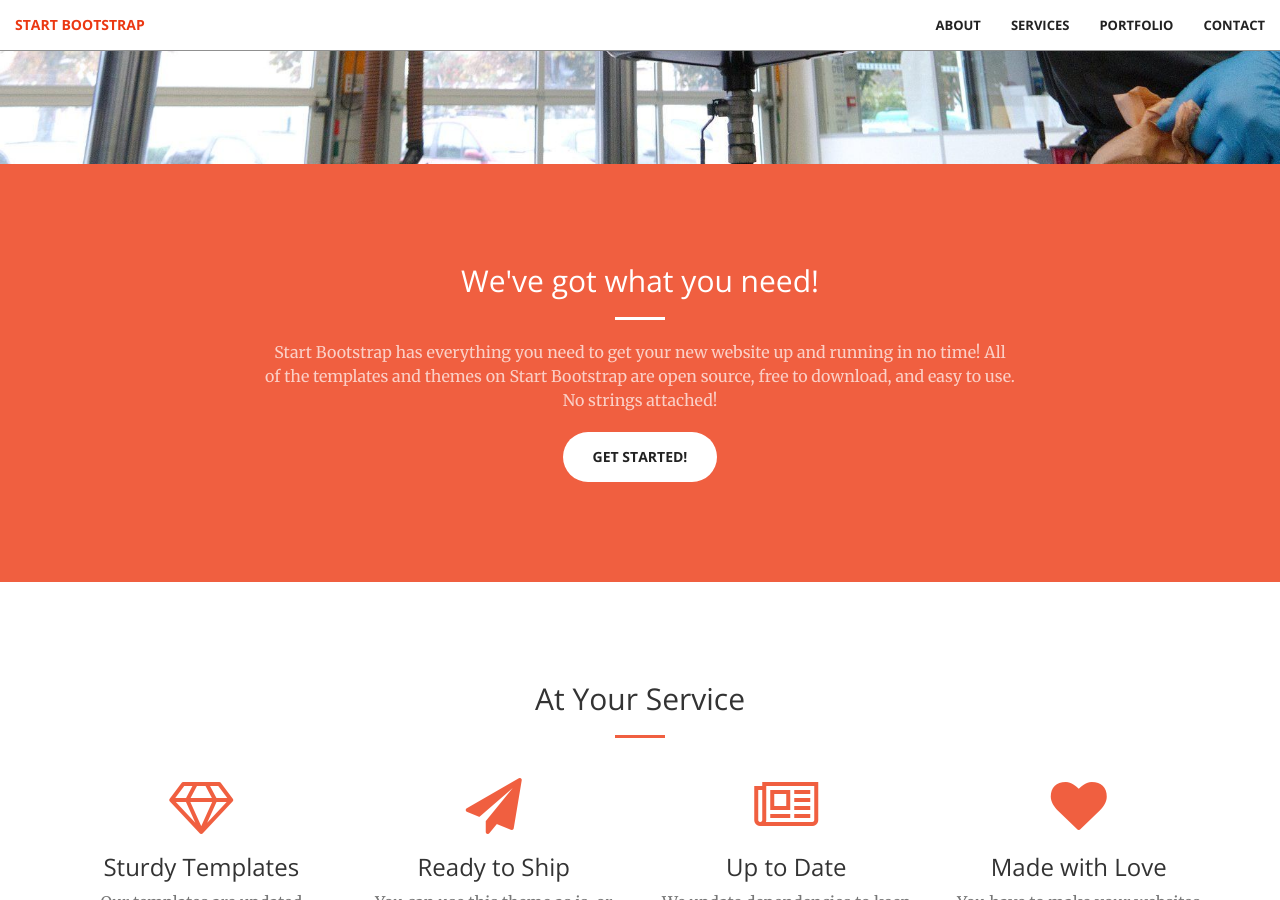
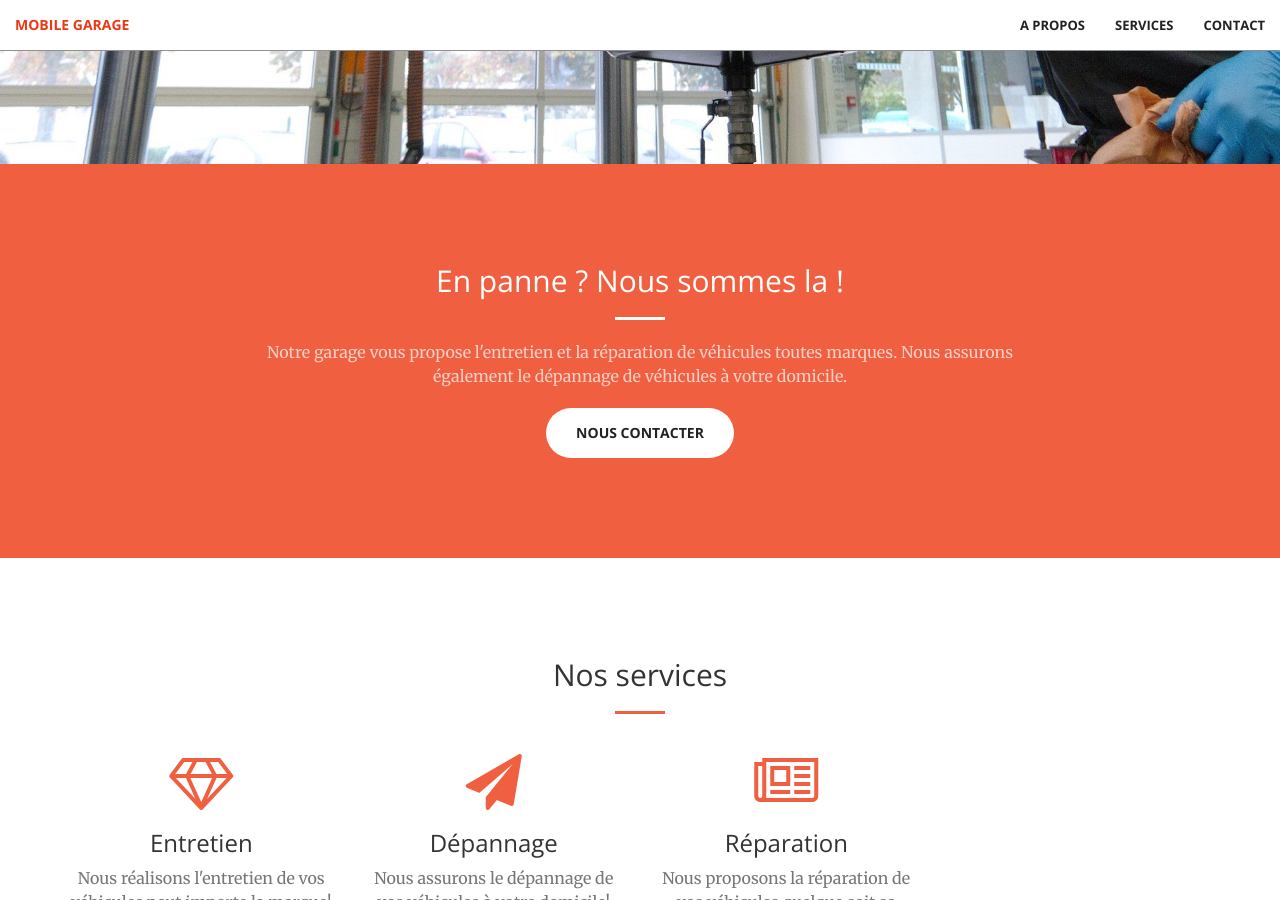
Before and after one commit to Z1kx/Z1kx.github.io, a Jekyll site: the page built from index.html, in a window 1280 px wide and 900 px high, scrolled down 736 px. Built offline with Jekyll 4.4.1, drawn with Linux system fonts in a browser that asks for light colours; some of the changed text lies outside the part shown.

Commit message:
Contenu de la page principale

```diff
--- a/_includes/call-to-action.html
+++ b/_includes/call-to-action.html
@@ -2,10 +2,10 @@
     <div class="container">
         <div class="row">
             <div class="col-lg-8 col-lg-offset-2 text-center">
-                <h2 class="section-heading">We've got what you need!</h2>
+                <h2 class="section-heading">En panne ? Nous sommes la !</h2>
                 <hr class="light">
-                <p class="text-faded">Start Bootstrap has everything you need to get your new website up and running in no time! All of the templates and themes on Start Bootstrap are open source, free to download, and easy to use. No strings attached!</p>
-                <a href="#" class="btn btn-default btn-xl">Get Started!</a>
+                <p class="text-faded">Notre garage vous propose l'entretien et la réparation de véhicules toutes marques. Nous assurons également le dépannage de véhicules à votre domicile.</p>
+                <a href="#" class="btn btn-default btn-xl">Nous contacter</a>
             </div>
         </div>
     </div>
--- a/_includes/head.html
+++ b/_includes/head.html
@@ -6,7 +6,7 @@
     <meta name="description" content="">
     <meta name="author" content="">
 
-    <title>Creative - Start Bootstrap Theme</title>
+    <title>MOBILE GARAGE</title>
 
     <!-- Bootstrap Core CSS -->
     <link rel="stylesheet" href="css/bootstrap.min.css" type="text/css">
--- a/_includes/header.html
+++ b/_includes/header.html
@@ -1,10 +1,10 @@
 <header>
     <div class="header-content">
         <div class="header-content-inner">
-            <h1>Your Favorite Source of Free Bootstrap Themes</h1>
+            <h1>MOBILE GARAGE</h1>
             <hr>
-            <p>Start Bootstrap can help you build better websites using the Bootstrap CSS framework! Just download your template and start going, no strings attached!</p>
-            <a href="#about" class="btn btn-primary btn-xl page-scroll">Find Out More</a>
+            <p>Notre garage vous propose l'entretien et la réparation de véhicules toutes marques. Nous assurons également le dépannage de véhicules à votre domicile.</p>
+            <a href="#about" class="btn btn-primary btn-xl page-scroll">Découvrez en plus</a>
         </div>
     </div>
 </header>
--- a/_includes/nav.html
+++ b/_includes/nav.html
@@ -8,20 +8,17 @@
                 <span class="icon-bar"></span>
                 <span class="icon-bar"></span>
             </button>
-            <a class="navbar-brand page-scroll" href="#page-top">Start Bootstrap</a>
+            <a class="navbar-brand page-scroll" href="#page-top">MOBILE GARAGE</a>
         </div>
 
         <!-- Collect the nav links, forms, and other content for toggling -->
         <div class="collapse navbar-collapse" id="bs-example-navbar-collapse-1">
             <ul class="nav navbar-nav navbar-right">
                 <li>
-                    <a class="page-scroll" href="#about">About</a>
+                    <a class="page-scroll" href="#about">A propos</a>
                 </li>
                 <li>
                     <a class="page-scroll" href="#services">Services</a>
-                </li>
-                <li>
-                    <a class="page-scroll" href="#portfolio">Portfolio</a>
                 </li>
                 <li>
                     <a class="page-scroll" href="#contact">Contact</a>
--- a/_includes/portfolio.html
+++ b/_includes/portfolio.html
@@ -1,4 +1,4 @@
-<section class="no-padding" id="portfolio">
+<!--<section class="no-padding" id="portfolio">
     <div class="container-fluid">
         <div class="row no-gutter">
             <div class="col-lg-4 col-sm-6">
@@ -94,3 +94,4 @@
         </div>
     </div>
 </section>
+-->
--- a/_includes/services.html
+++ b/_includes/services.html
@@ -2,7 +2,7 @@
     <div class="container">
         <div class="row">
             <div class="col-lg-12 text-center">
-                <h2 class="section-heading">At Your Service</h2>
+                <h2 class="section-heading">Nos services</h2>
                 <hr class="primary">
             </div>
         </div>
@@ -12,29 +12,22 @@
             <div class="col-lg-3 col-md-6 text-center">
                 <div class="service-box">
                     <i class="fa fa-4x fa-diamond wow bounceIn text-primary"></i>
-                    <h3>Sturdy Templates</h3>
-                    <p class="text-muted">Our templates are updated regularly so they don't break.</p>
+                    <h3>Entretien</h3>
+                    <p class="text-muted">Nous réalisons l'entretien de vos véhicules peut importe la marque!</p>
                 </div>
             </div>
             <div class="col-lg-3 col-md-6 text-center">
                 <div class="service-box">
                     <i class="fa fa-4x fa-paper-plane wow bounceIn text-primary" data-wow-delay=".1s"></i>
-                    <h3>Ready to Ship</h3>
-                    <p class="text-muted">You can use this theme as is, or you can make changes!</p>
+                    <h3>Dépannage</h3>
+                    <p class="text-muted">Nous assurons le dépannage de vos véhicules à votre domicile!</p>
                 </div>
             </div>
             <div class="col-lg-3 col-md-6 text-center">
                 <div class="service-box">
                     <i class="fa fa-4x fa-newspaper-o wow bounceIn text-primary" data-wow-delay=".2s"></i>
-                    <h3>Up to Date</h3>
-                    <p class="text-muted">We update dependencies to keep things fresh.</p>
-                </div>
-            </div>
-            <div class="col-lg-3 col-md-6 text-center">
-                <div class="service-box">
-                    <i class="fa fa-4x fa-heart wow bounceIn text-primary" data-wow-delay=".3s"></i>
-                    <h3>Made with Love</h3>
-                    <p class="text-muted">You have to make your websites with love these days!</p>
+                    <h3>Réparation</h3>
+                    <p class="text-muted">Nous proposons la réparation de vos véhicules quelque soit sa marque!</p>
                 </div>
             </div>
         </div>
```
